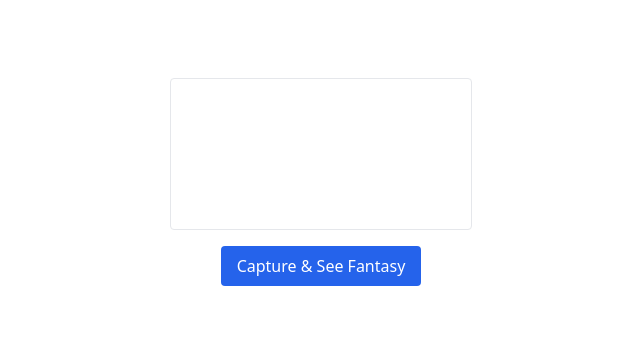
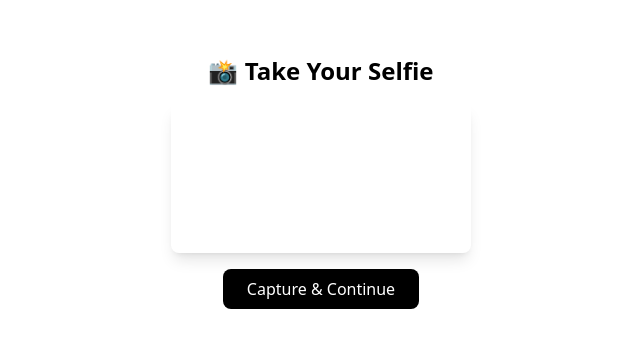
Before and after one commit to saifkazi25/IT129, a Next.js app: page /selfie in a window 1280 px wide. Shown: the part 218-566 px from the top of the page, without its empty margins (319-959 px from the left). Built offline with nearby package versions, Linux system fonts and the light colour scheme; no server answers.

Commit message:
Update CustomWebcam.tsx

```diff
--- a/components/CustomWebcam.tsx
+++ b/components/CustomWebcam.tsx
@@ -1,38 +1,52 @@
 'use client';
-import { useRef, useState } from 'react';
+
+import { useRef, useState, useEffect } from 'react';
+import { useRouter } from 'next/navigation';
 import Webcam from 'react-webcam';
-import { useRouter } from 'next/navigation';
 
 export default function CustomWebcam() {
-  const webcamRef = useRef<Webcam>(null); // ✅ correct generic with component
+  const webcamRef = useRef<Webcam | null>(null);
   const [ready, setReady] = useState(false);
   const router = useRouter();
 
-  const capture = () => {
-    const imageSrc = webcamRef.current?.getScreenshot();
+  const capturePhoto = () => {
+    if (webcamRef.current) {
+      const imageSrc = webcamRef.current.getScreenshot();
       if (imageSrc) {
         localStorage.setItem('selfieImage', imageSrc);
         router.push('/result');
       } else {
-      alert('Failed to capture image.');
+        alert('Failed to capture selfie. Try again.');
+      }
     }
   };
 
+  useEffect(() => {
+    setReady(true);
+  }, []);
+
   return (
-    <div className="flex flex-col items-center gap-4">
+    <main className="flex flex-col items-center justify-center min-h-screen p-4 bg-white text-black">
+      <h1 className="text-2xl font-bold mb-4">📸 Take Your Selfie</h1>
+      {ready ? (
+        <>
           <Webcam
+            audio={false}
             ref={webcamRef}
             screenshotFormat="image/jpeg"
-        onUserMedia={() => setReady(true)}
-        className="rounded border"
+            videoConstraints={{ width: 640, height: 480, facingMode: 'user' }}
+            className="rounded-lg shadow-lg"
           />
           <button
-        onClick={capture}
-        disabled={!ready}
-        className="px-4 py-2 bg-blue-600 text-white rounded"
+            onClick={capturePhoto}
+            className="mt-4 px-6 py-2 bg-black text-white rounded-lg hover:bg-gray-700 transition"
           >
-        Capture & See Fantasy
+            Capture & Continue
           </button>
-    </div>
+        </>
+      ) : (
+        <p>Loading camera...</p>
+      )}
+    </main>
   );
 }
```
Lines whose indentation alone changed are shown as unchanged.
